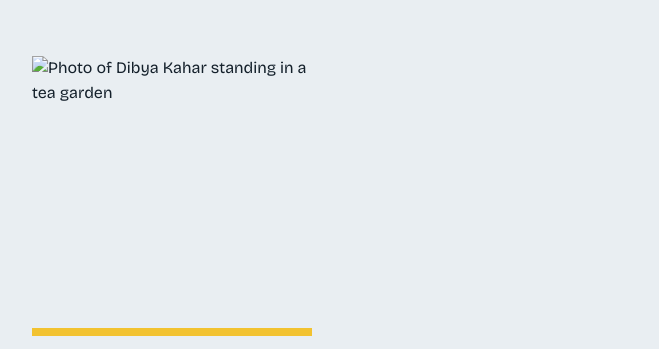
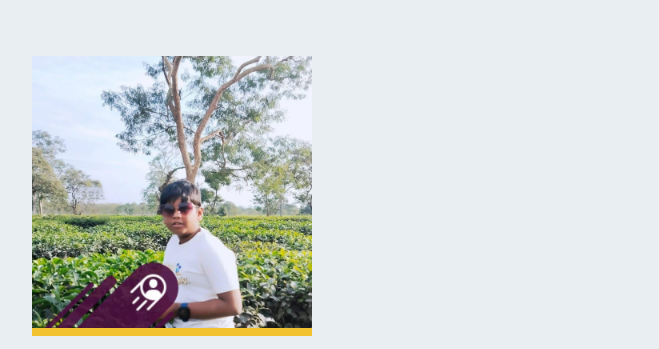
Before and after one commit to dibyakahar40-ship-it/personal-site, a plain HTML site: page index.html in a window 1280 px wide. Shown: the top 349 px of the page, without its empty margins (310-969 px from the left). Drawn offline with nearby package versions, Linux system fonts and the light colour scheme.

Commit message:
Update index.html

```diff
--- a/index.html
+++ b/index.html
@@ -89,7 +89,7 @@
 </head>
 <body>
 <main>
-  <img class="photo" src="photo.jpg" alt="Photo of Dibya Kahar standing in a tea garden" width="280" height="280">
+  <img class="photo" src="photo.jpeg" alt="Photo of Dibya Kahar standing in a tea garden" width="280" height="280">
   <h1><span>Dibya</span><span class="second">Kahar</span></h1>
   <p class="lead">I'm a student who builds real-time apps, and I build them all on my phone.</p>
 
```
